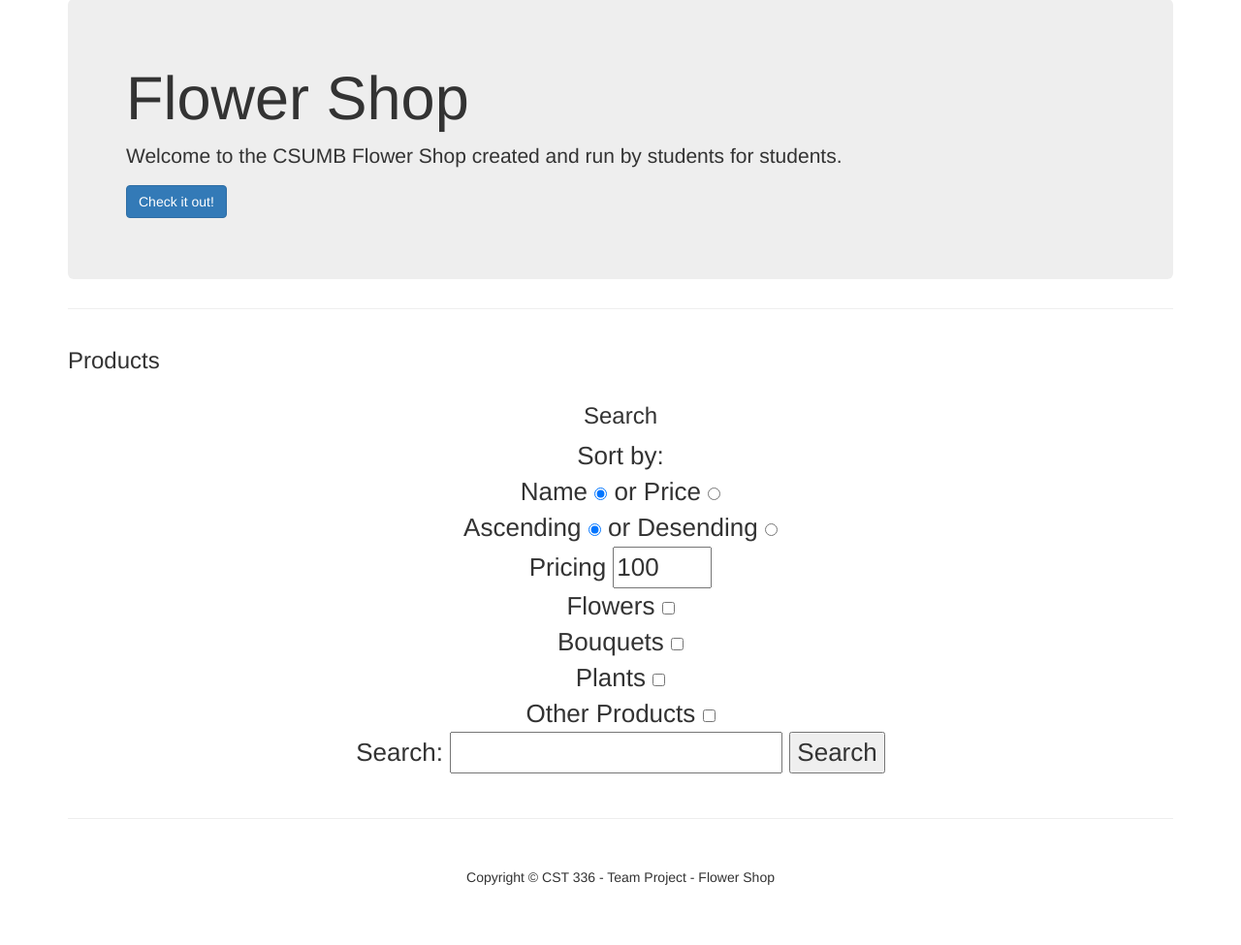
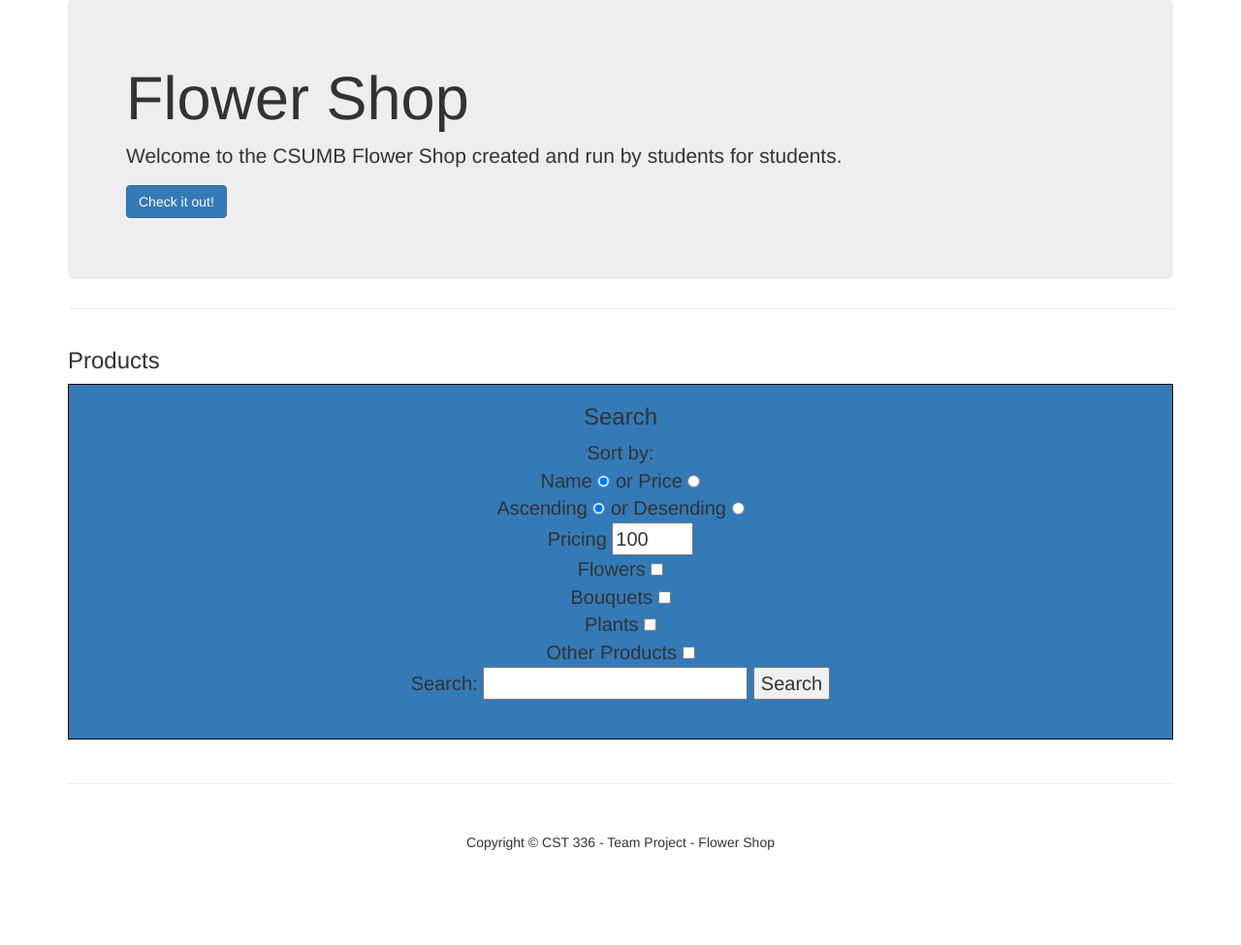
Before and after one commit to BrandonWatts96/cst336-team_project, a PHP site: page /?maxprice=1 in a window 1280 px wide. Shown: the part 141-1116 px from the top of the page at 97% size. After the commit the page ends 1018 px from the top, so only its background shows below. Run offline with PHP 8.4, Linux system fonts and the light colour scheme; data comes from the database, SQL or seed files in the repository; data that the repository does not hold is empty; some libraries are stand-ins or nearby versions.

Commit message:
stylesheet update

```diff
--- a/cst336-team_project/css/styles.css
+++ b/cst336-team_project/css/styles.css
@@ -2,5 +2,14 @@
 #searchform {
     align-content: center;
     text-align: center;
-    font-size: 26px;
+    font-size:20px;
+    background-color: #337ab7;
+    padding-bottom: 20px;
+    border: 1px solid black;
+    margin-bottom: 25px;
 }
+
+
+.caption p{
+    font-size:12px;
+}
```
